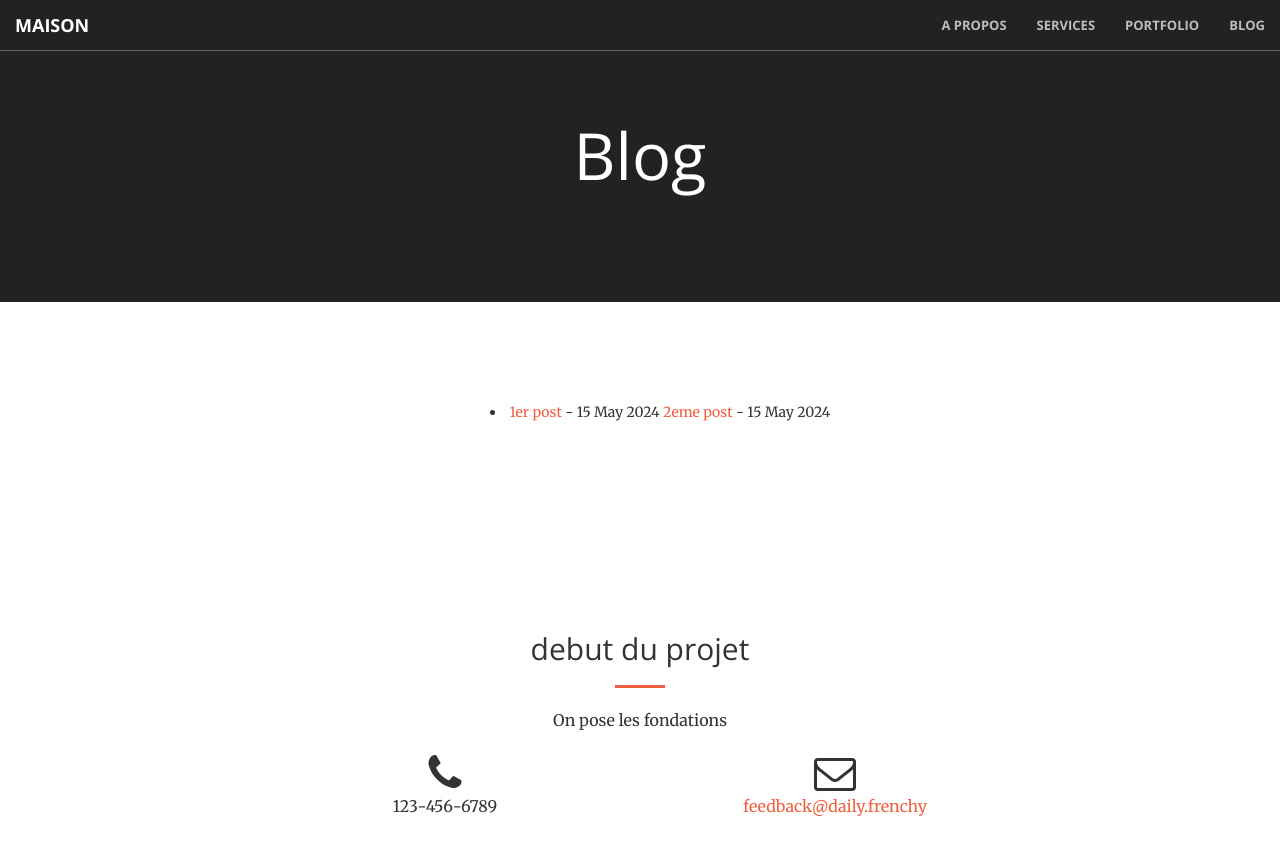
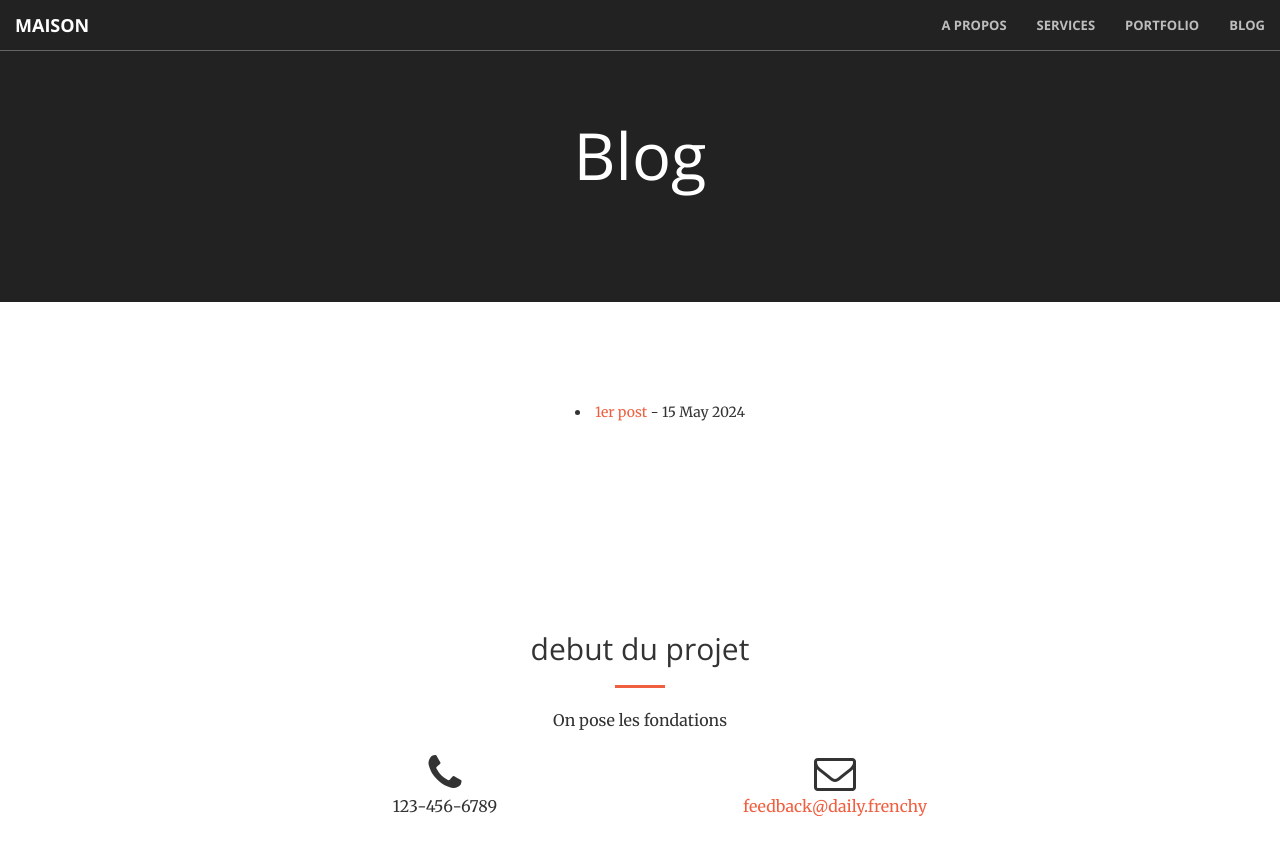
Before and after one commit to daily-frenchy/open, a Jekyll site: the page built from blog.html, in a window 1280 px wide and 938 px high. Shown: the top 855 px of the window. Built offline with Jekyll 4.4.1, drawn with Linux system fonts in a browser that asks for light colours.

Commit message:
Update blog.html

```diff
--- a/blog.html
+++ b/blog.html
@@ -10,8 +10,8 @@ title: Blog
 
 					{% for post in site.posts %}
 						<li>
-							<a href="{{ "/2016/06/01/my-first-post.html" | absolute_url }}"> 1er post </a> - {{ post.date | date: "%d %B %Y" }}
-							<a href="{{ "/2024/05/15/article-1.html" | absolute_url }}"> 2eme post </a> - {{ post.date | date: "%d %B %Y" }}
+							<a href="{{ post.url | absolute_url }}"> 1er post </a> - {{ post.date | date: "%d %B %Y" }}
+
 						</li>
 					{% endfor %}
 				</ul>
```
